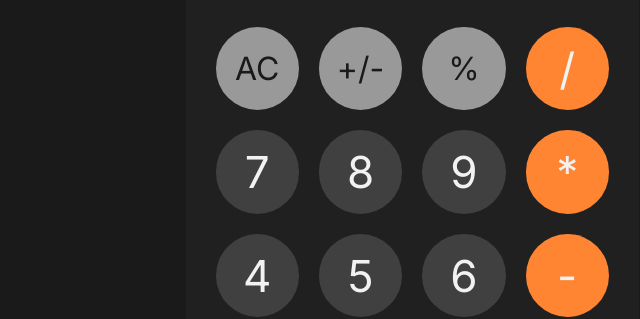
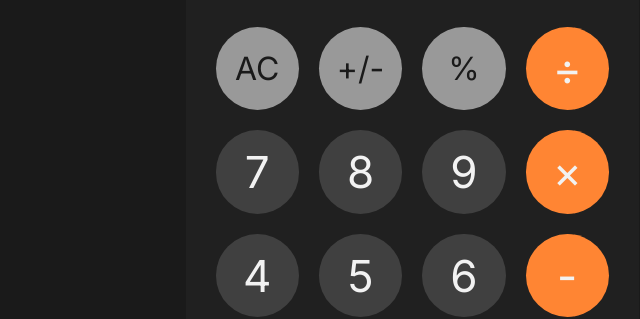
Before and after one commit to VinVinnieVince/odin-calculator, a plain HTML site: page index.html in a window 1280 px wide. Shown: the part 254-573 px from the top of the page, 443-1083 px from the left. Drawn offline with Linux system fonts and the light colour scheme.

Commit message:
Replace '*' and '/' with '×' and '÷' respectively

```diff
--- a/index.html
+++ b/index.html
@@ -22,13 +22,13 @@
                         <button class="btnFormat colorABtn" id="AC">AC</button>
                         <button class="btnFormat colorABtn" id="plusMinus">+/-</button>
                         <button class="btnFormat colorABtn" id="%">%</button>
-                        <button class="btnFormat colorCBtn" id="/">/</button>
+                        <button class="btnFormat colorCBtn" id="/">÷</button>
                     </div>
                     <div class="btnRow">
                         <button class="btnFormat colorBBtn" id="7">7</button>
                         <button class="btnFormat colorBBtn" id="8">8</button>
                         <button class="btnFormat colorBBtn" id="9">9</button>
-                        <button class="btnFormat colorCBtn" id="*">*</button>
+                        <button class="btnFormat colorCBtn" id="*">×</button>
                     </div>
                     <div class="btnRow">
                         <button class="btnFormat colorBBtn" id="4">4</button>
```
